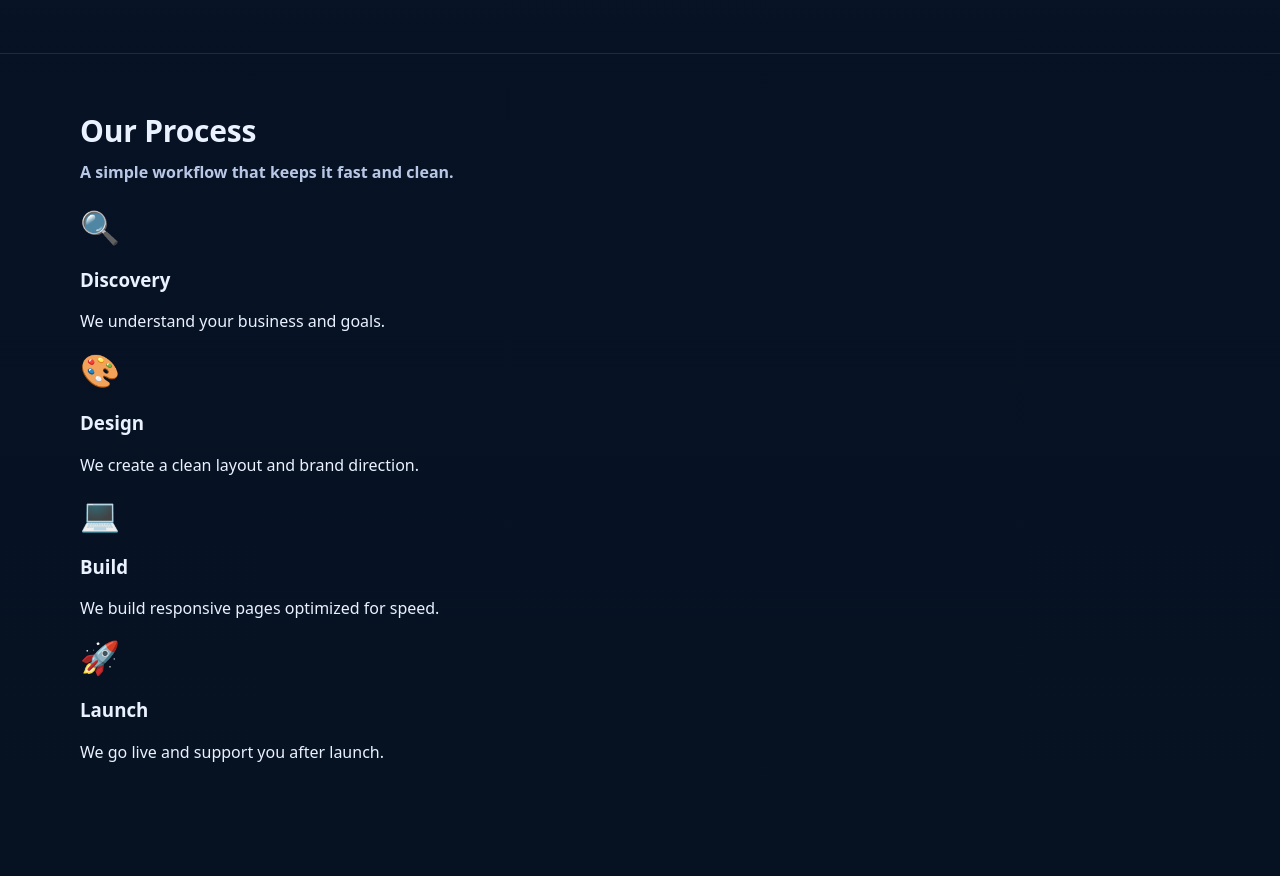
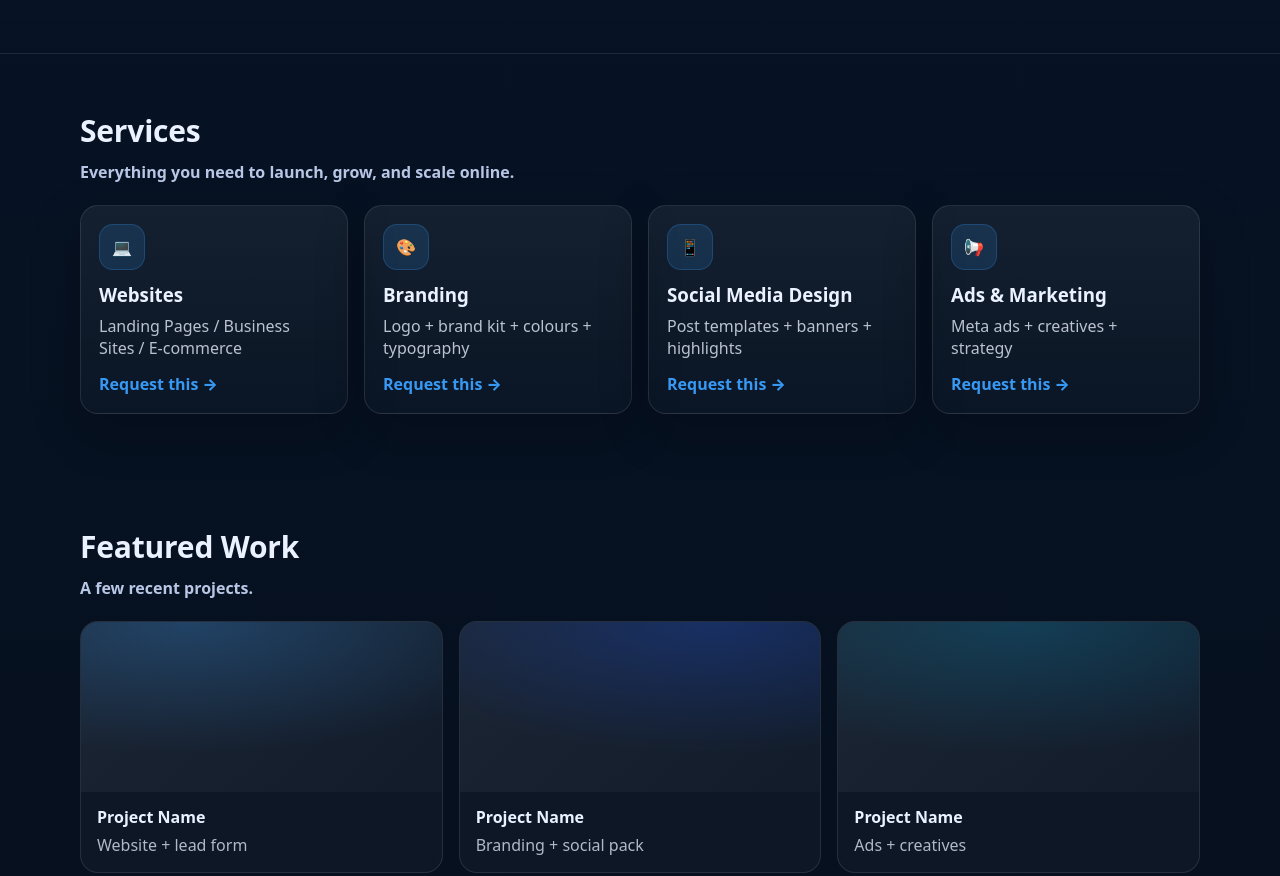
Before and after one commit to bluepeakdigital/bluepeakweb, a plain HTML site: page index.html in a window 1280 px wide. Shown: the part 745-1621 px from the top of the page. Drawn offline with Linux system fonts and the light colour scheme.

Commit message:
updated more

```diff
--- a/index.html
+++ b/index.html
@@ -85,39 +85,6 @@
       </div>
     </section>
 
-    <!-- OUR PROCESS -->
-    <section class="section">
-      <div class="container">
-        <h2 class="section-title">Our Process</h2>
-        <p class="section-lead">A simple workflow that keeps it fast and clean.</p>
-
-        <div class="process-grid-simple">
-          <div class="process-step-simple">
-            <div class="process-icon">🔍</div>
-            <h3>Discovery</h3>
-            <p>We understand your business and goals.</p>
-          </div>
-
-          <div class="process-step-simple">
-            <div class="process-icon">🎨</div>
-            <h3>Design</h3>
-            <p>We create a clean layout and brand direction.</p>
-          </div>
-
-          <div class="process-step-simple">
-            <div class="process-icon">💻</div>
-            <h3>Build</h3>
-            <p>We build responsive pages optimized for speed.</p>
-          </div>
-
-          <div class="process-step-simple">
-            <div class="process-icon">🚀</div>
-            <h3>Launch</h3>
-            <p>We go live and support you after launch.</p>
-          </div>
-        </div>
-      </div>
-    </section>
 
     <!-- SERVICES -->
     <section id="services" class="section">
@@ -186,27 +153,6 @@
               <h4>Project Name</h4>
               <p>Ads + creatives</p>
             </div>
-          </div>
-        </div>
-      </div>
-    </section>
-
-    <!-- TESTIMONIALS / CLIENT FEEDBACK -->
-    <section class="section">
-      <div class="container">
-        <h2 class="section-title">
-          Client Feedback <span style="font-size:15px;font-weight:600;color:var(--muted);">(coming soon)</span>
-        </h2>
-
-        <div class="testimonials-grid">
-          <div class="testimonial-card">
-            <div class="testimonial-quote">“Very smooth communication”</div>
-          </div>
-          <div class="testimonial-card">
-            <div class="testimonial-quote">“Design looked premium”</div>
-          </div>
-          <div class="testimonial-card">
-            <div class="testimonial-quote">“Fast delivery”</div>
           </div>
         </div>
       </div>
```
